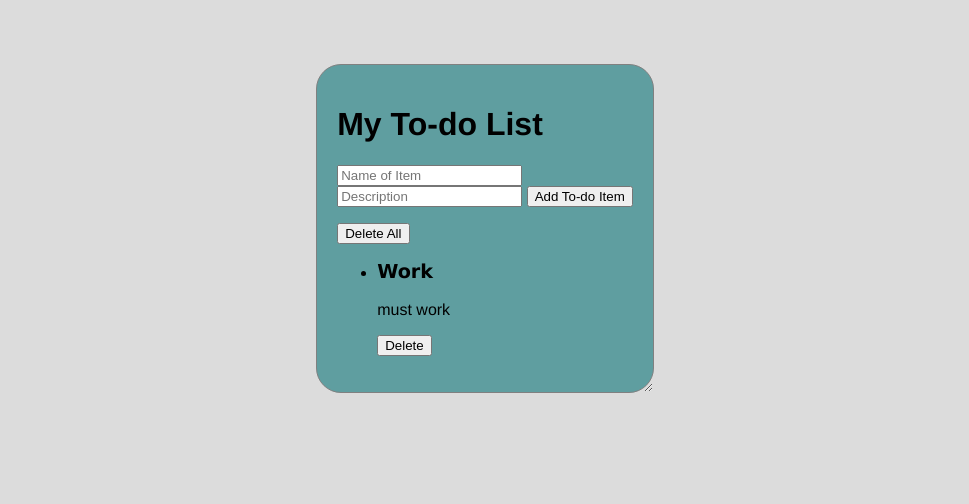
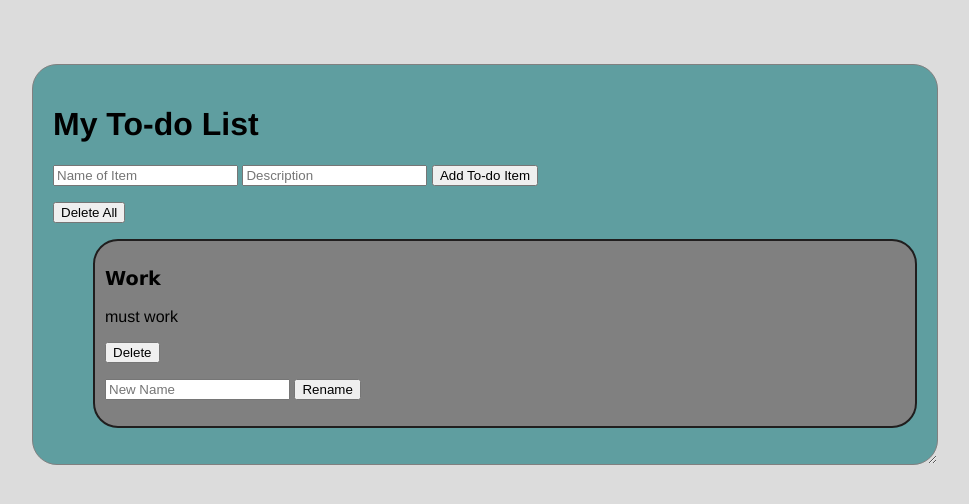
Before and after one commit to RonAlffrson/todoListProject, a Django app: page /todoapp/ in a window 1280 px wide. Shown: the top 504 px of the page, without its empty margins (155-1124 px from the left). Run offline with Django 5.2, Linux system fonts and the light colour scheme; data comes from the database, SQL or seed files in the repository; both versions use the stored data as it was after the commit.

Commit message:
renaming is now possible

```diff
--- a/todoproject/todoapp/static/todoapp/index.css
+++ b/todoproject/todoapp/static/todoapp/index.css
@@ -22,7 +22,7 @@ body{
     resize: both;
     overflow: auto;
     max-height: fit-content;
-    max-width: fit-content;
+    width: 75%;
 }
 
 .item-name{
@@ -30,13 +30,23 @@ body{
     font-weight: bold;
 }
 
-/*
-ul{
-    border: 1px rgb(49, 46, 46);
+/*#header{
+    padding: auto;
+    justify-self: auto;
+}*/
+
+
+li{
+    border: 2px rgb(32, 30, 30);
     border-style: solid;
-    background-color: rgb(110, 147, 148);
+    background-color: rgb(128, 128, 128);
 
     border-radius: 25px;
-    padding: 20px;
+    padding: 10px;
+    margin-bottom: 10px;
 
-}*/
+}
+
+ul {
+    list-style-type: none;
+  }
--- a/todoproject/todoapp/templates/index.html
+++ b/todoproject/todoapp/templates/index.html
@@ -14,7 +14,7 @@
             <form action="/addTodoItem/" method="post">
                 {% csrf_token %}
 
-                <input type="text" name="name" placeholder="Name of Item" required> <br>
+                <input type="text" name="name" placeholder="Name of Item" required>
                 <input type="text" name="description" placeholder="Description">
                 <input type="submit" value="Add To-do Item">
             </form>
@@ -36,12 +36,19 @@
                         {{i.description}}
 
                     </p>
+                    <form action="/deleteTodoItem/{{i.id}}/" method="post">
+                        {% csrf_token %}
+                        <input type="submit" value="Delete">
+                    </form>
+
+                    <form action="/renameTodoItem/{{i.id}}/" method="post">
+                        {% csrf_token %}
+                        <input type="text" name="name" placeholder="New Name" required>
+                        <input type="submit" value="Rename">
+                    </form>
                 </li>
 
-                <form action="/deleteTodoItem/{{i.id}}/" method="post">
-                    {% csrf_token %}
-                    <input type="submit" value="Delete">
-                </form>
+
 
 
                 {% endfor %}
--- a/todoproject/todoapp/views.py
+++ b/todoproject/todoapp/views.py
@@ -28,7 +28,10 @@ def deleteAllTodoView(request):
 
     return HttpResponseRedirect('/todoapp/')
 
-'''def renameTodoView(request, i):
-    new_name = request.POST['description']
+def renameTodoView(request, i):
+    new_name = request.POST['name']
     item = TodoListItem.objects.get(id=i)
-'''
+
+    item.name = new_name
+    item.save()
+    return HttpResponseRedirect('/todoapp')
--- a/todoproject/todoproject/urls.py
+++ b/todoproject/todoproject/urls.py
@@ -16,7 +16,7 @@ Including another URLconf
 """
 from django.contrib import admin
 from django.urls import path
-from todoapp.views import todoappView, addTodoView, deleteTodoView, deleteAllTodoView
+from todoapp.views import todoappView, addTodoView, deleteTodoView, deleteAllTodoView, renameTodoView
 
 
 
@@ -26,4 +26,5 @@ urlpatterns = [
     path('addTodoItem/', addTodoView),
     path('deleteTodoItem/<int:i>/', deleteTodoView),
     path('deleteAllTodoItems/', deleteAllTodoView),
+    path('renameTodoItem/<int:i>/', renameTodoView)
 ]
```
Also changed, not shown: todoproject/db.sqlite3.
